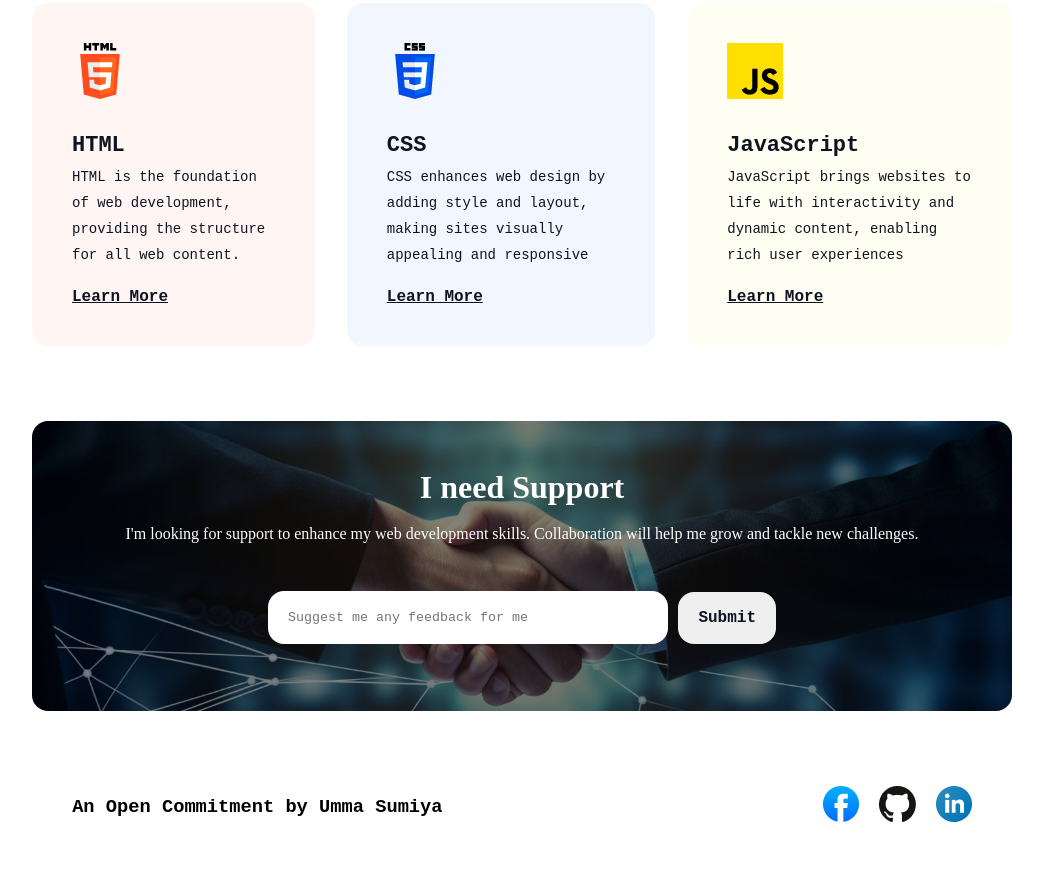
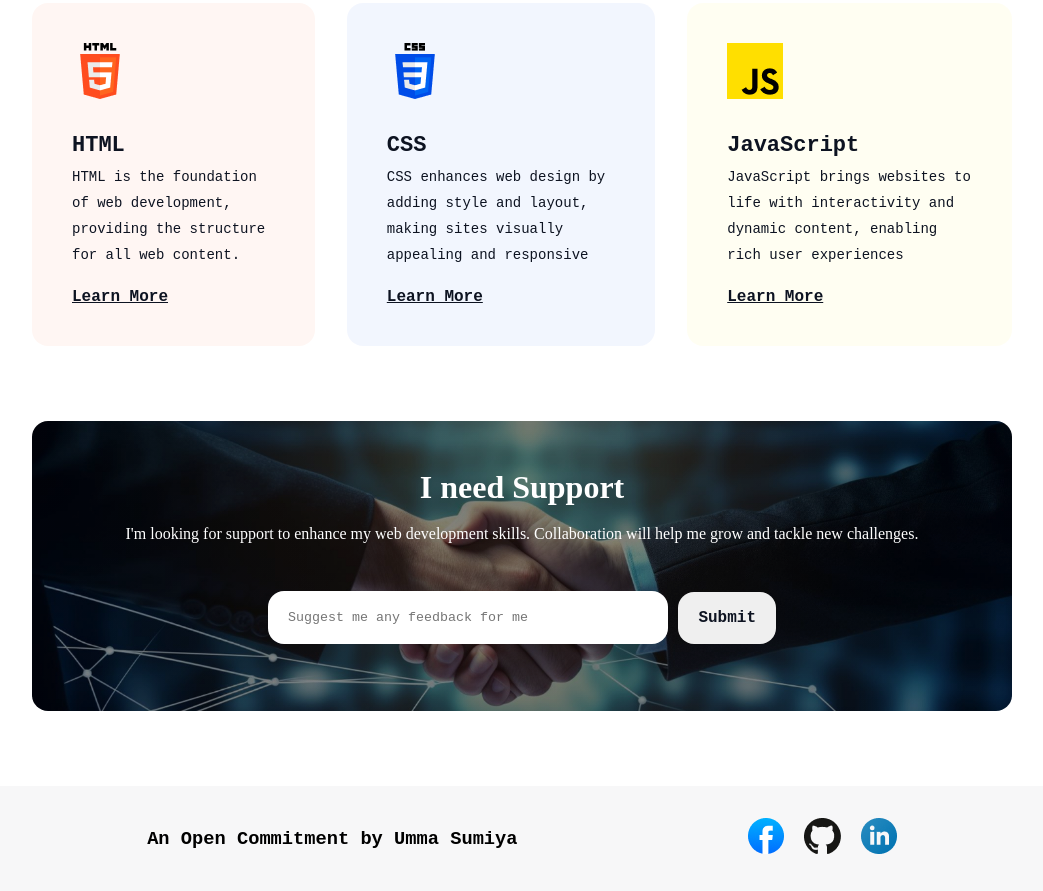
Before and after one commit to UmmaSumiya15/ph-assignment-1, a plain HTML site: page index.html in a window 1280 px wide. Shown: the part 3114-4005 px from the top of the page, without its empty margins (118-1161 px from the left). Before the commit the page ends 3941 px from the top, so only its background shows below. Drawn offline with Linux system fonts and the light colour scheme; a web font is replaced by a local one.

Commit message:
footer problem addressed

```diff
--- a/style.css
+++ b/style.css
@@ -373,12 +373,11 @@ border-radius: 16px;
 
 }
 
-
 /* footer */
 
-.footerr{
-    background-color: rgba(19, 28, 48, 0.03);
-
+.footer{
+    background-color: rgba(13, 19, 33, 0.03);
+    text-align: left;
     padding: 32px 150px;
 
 }
```
